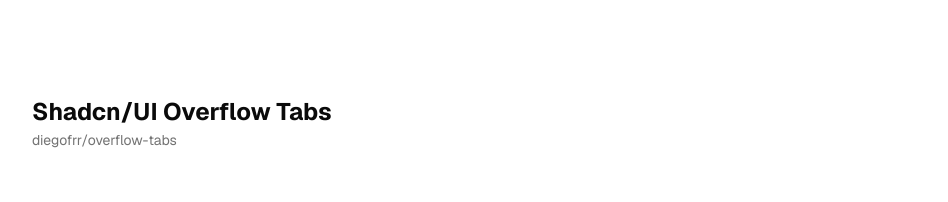
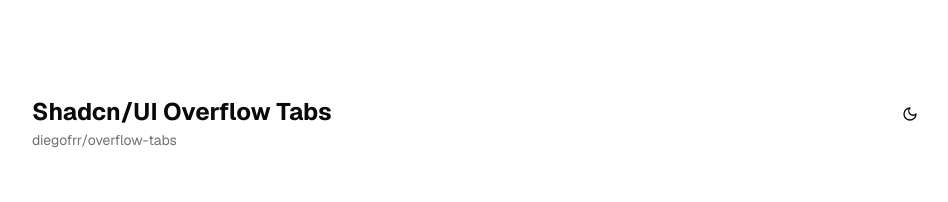
Before and after one commit to diegofrr/overflow-tabs, a Next.js app: page / in a window 1280 px wide. Shown: the top 202 px of the page, without its empty margins (160-1108 px from the left). Built offline with nearby package versions, Linux system fonts and the light colour scheme.

Commit message:
feat: add toggle theme button

```diff
--- a/app/page.tsx
+++ b/app/page.tsx
@@ -1,5 +1,6 @@
 "use client";
 
+import { Button } from "@/components/ui/button";
 import {
   OverflowTabs,
   OverflowTabsContent,
@@ -11,18 +12,23 @@
   DollarSignIcon,
   HomeIcon,
   InfoIcon,
+  MoonIcon,
   RssIcon,
   ScrollTextIcon,
   SparklesIcon,
+  SunIcon,
   UsersIcon,
 } from "lucide-react";
+import { useTheme } from "next-themes";
 import Link from "next/link";
 
 export default function Page() {
+  const { theme, setTheme } = useTheme();
+
   return (
     <div className="px-8 pt-24">
       <div className="max-w-4xl flex items-center flex-col space-y-16 mx-auto">
-        <div className="space-y-2 w-full">
+        <div className="space-y-2 w-full relative">
           <h1 className="text-2xl font-bold">Shadcn/UI Overflow Tabs</h1>
           <Link
             target="_blank"
@@ -31,6 +37,15 @@
           >
             diegofrr/overflow-tabs
           </Link>
+
+          <Button
+            onClick={() => setTheme(theme === "dark" ? "light" : "dark")}
+            className="absolute right-0 top-0 !m-0"
+            variant="ghost"
+            size="icon"
+          >
+            {theme === "light" ? <SunIcon size={16} /> : <MoonIcon size={16} />}
+          </Button>
         </div>
 
         <OverflowTabs defaultValue="home" className="w-full">
```
